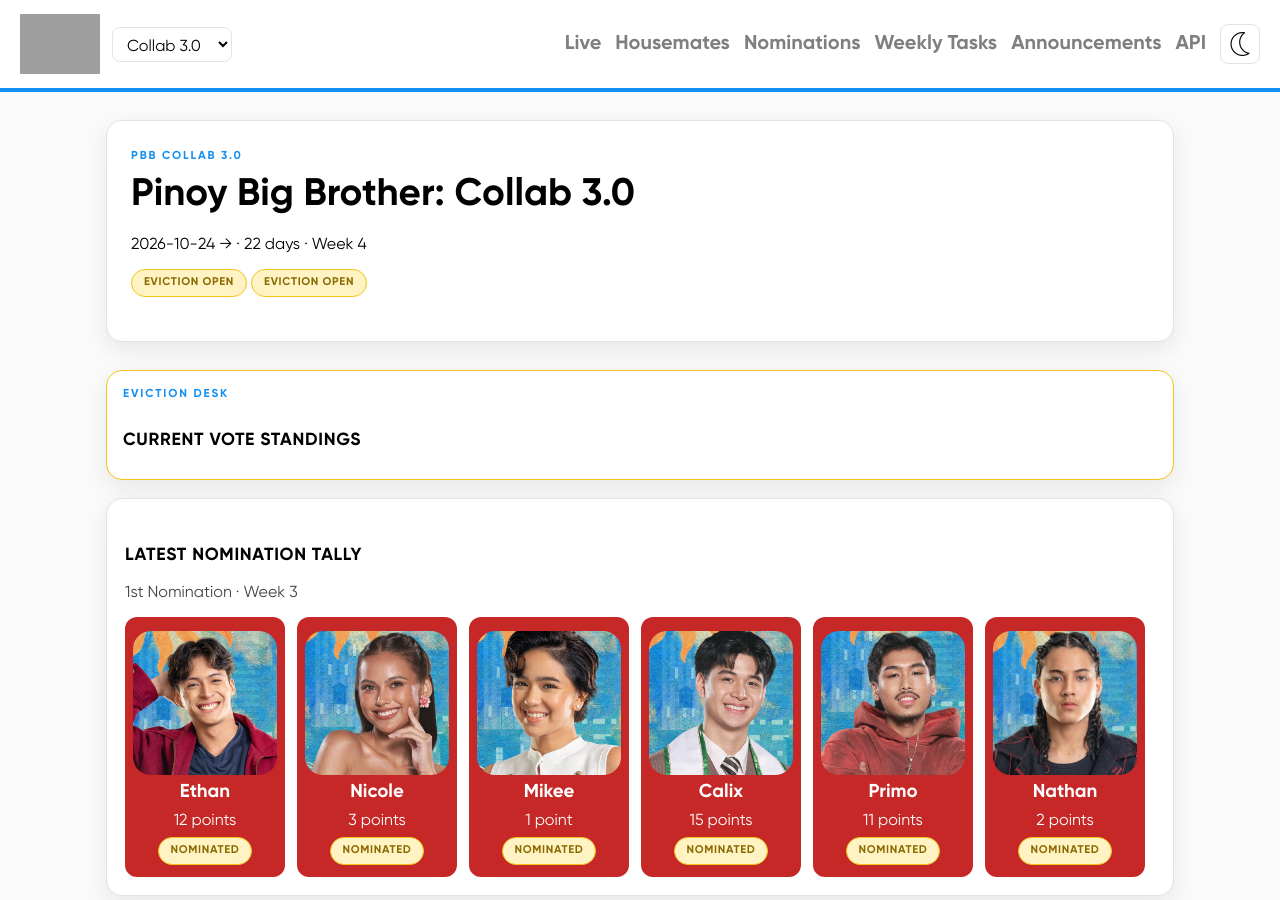
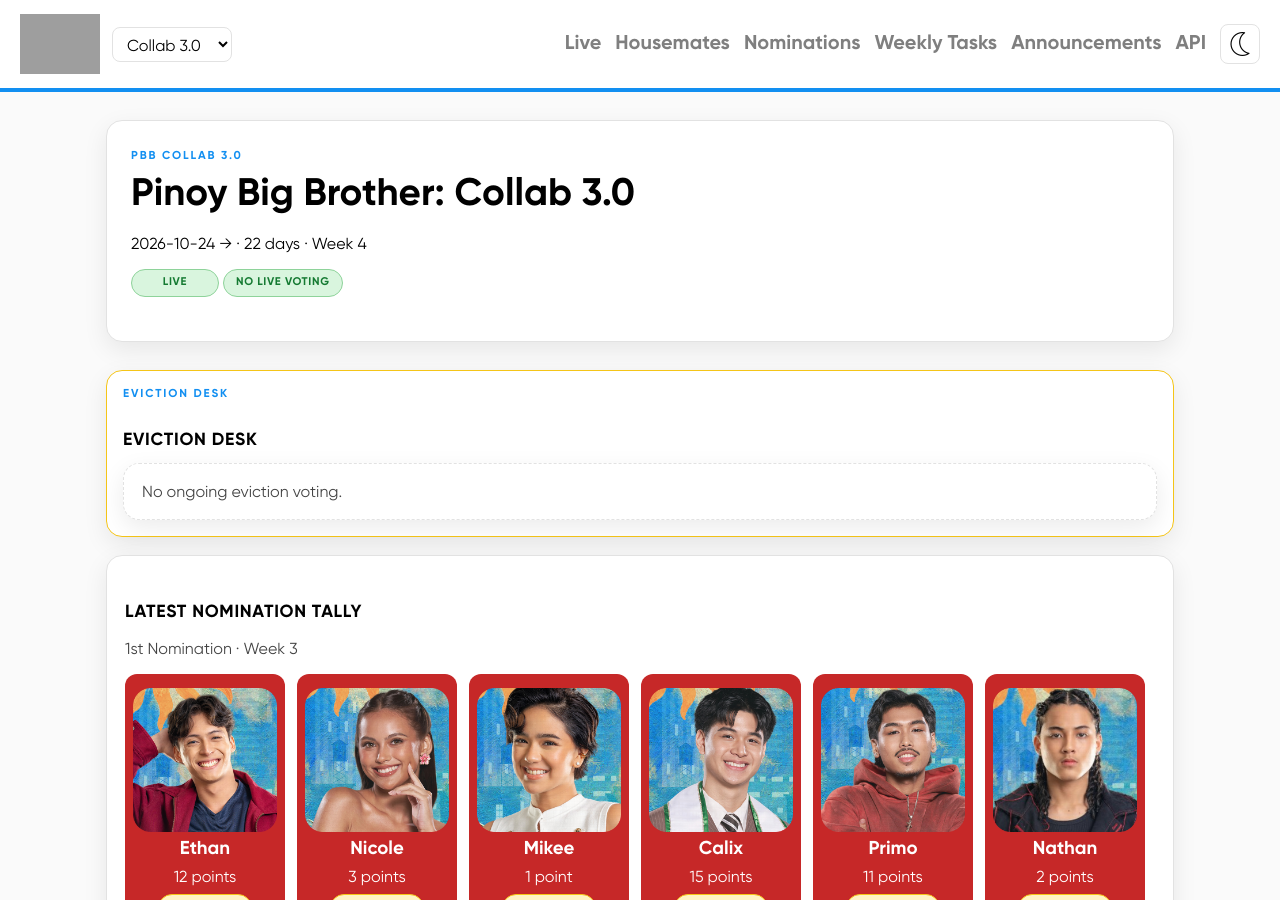
Before and after one commit to drpsphca/PHCASite-PBBUpdates, a Jekyll site: the page built from seasons/collab3/index.md, in a window 1280 px wide and 900 px high. Built offline with Jekyll 4.4.1, drawn with Linux system fonts in a browser that asks for light colours; grey boxes are pictures that could not be loaded.

Commit message:
20261114-03

```diff
--- a/_data/seasons/collab3/evictions.yml
+++ b/_data/seasons/collab3/evictions.yml
@@ -2,7 +2,7 @@
   day: 22
   date: "2026-11-14"
   vote_type: save
-  desk_state: eviction_night         # started | partial | eviction_night | closed_tally | closed_revealed
+  desk_state: closed_tally         # started | partial | eviction_night | closed_tally | closed_revealed
   results_as_of: "2026-11-14T17:00:00+08:00"
   note: One Kapuso and One Kapamilya will be evicted from the Big Brother house.
   nominated:
--- a/_data/seasons/collab3/season.yml
+++ b/_data/seasons/collab3/season.yml
@@ -4,8 +4,8 @@
 premiere: "2026-10-24"
 # finale: "null"
 days: 22
-status: eviction_open          # live | eviction_open | ended
-voting_open: true
+status: live          # live | eviction_open | ended
+voting_open: false
 current_week: 4
 current_day: 22
 updated_at: "2026-11-13T00:00:00+08:00"
```
